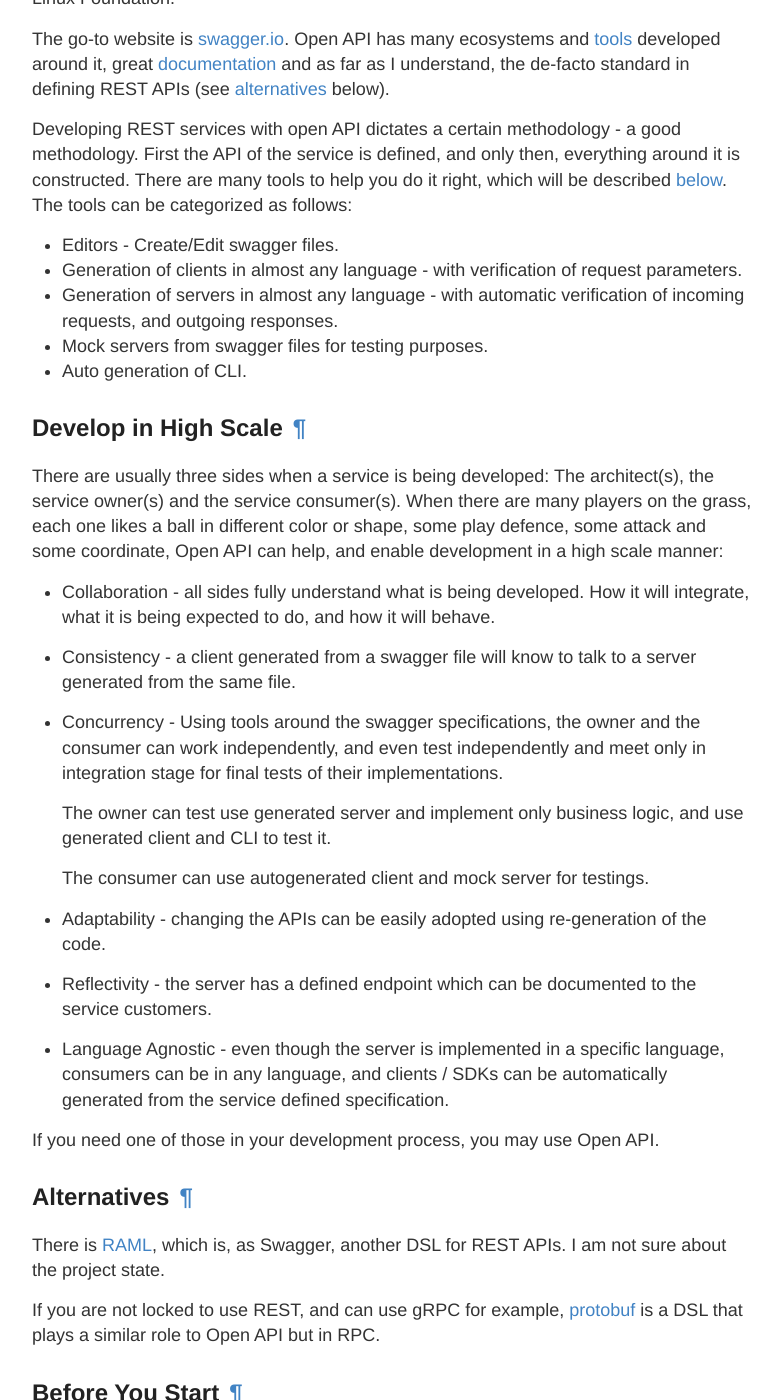
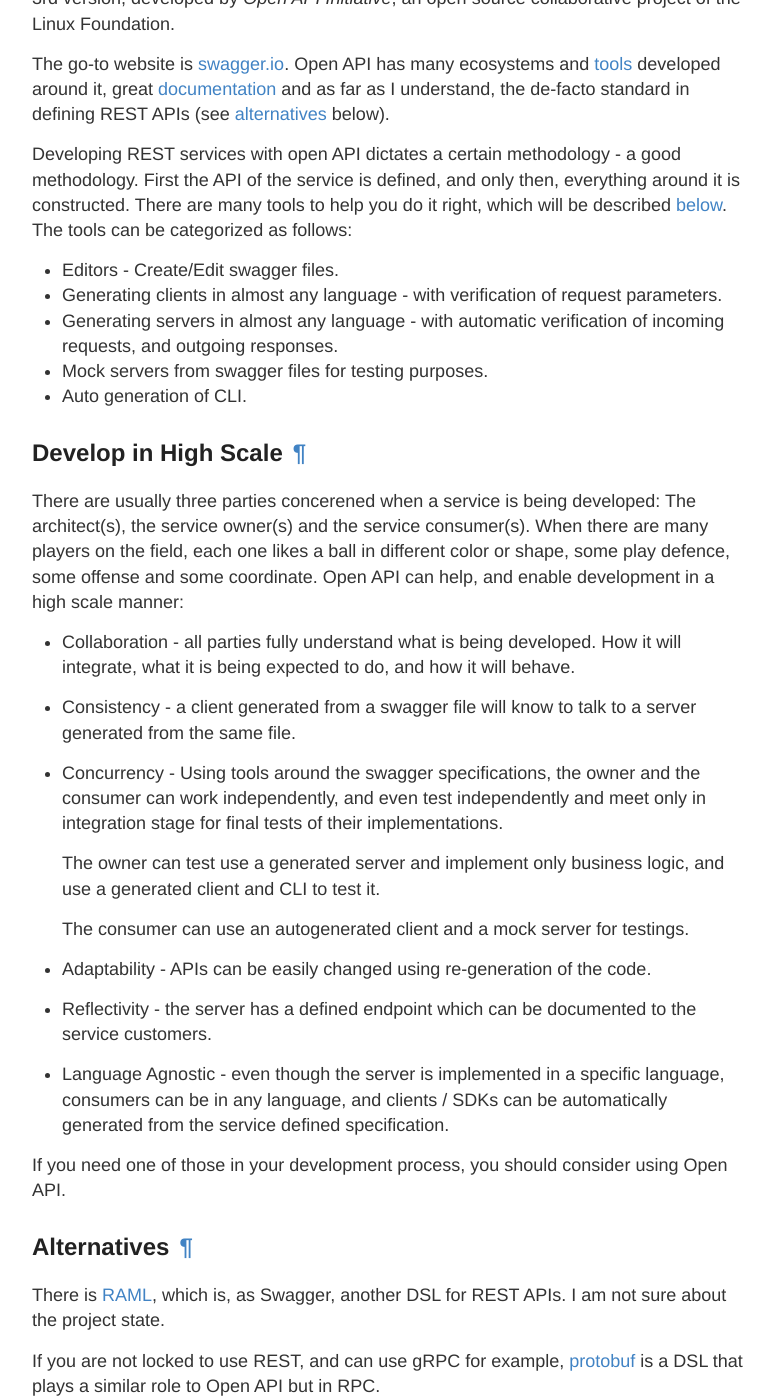
Before and after one commit to posener/posener.github.io, a Jekyll site: the page built from _posts/2018-06-08-openapi-intro.md, in a window 1280 px wide and 1400 px high, scrolled down 538 px. Shown: the whole window, without its empty margins (248-1029 px from the left). Built offline with Jekyll 4.4.1, drawn with Linux system fonts in a browser that asks for light colours; comment, search, counter and statistics services are not loaded; some of the changed text lies outside the part shown.

Commit message:
Update 2018-06-08-openapi-intro.md

```diff
--- a/_posts/2018-06-08-openapi-intro.md
+++ b/_posts/2018-06-08-openapi-intro.md
@@ -3,11 +3,11 @@ layout: post
 title: Open API with Go Part 1 - Introduction
 ---
 
-In Stratoscale, after the standard transition from a monolith to micro-services, we discovered that "API first"
-approach with swagger is a good comfort place you want to be.
+In Stratoscale, after the standard transition from a monolith to micro-services, we discovered that an "API first"
+approach with swagger was a good comfortable place you want to be.
 
-In this series of three blog posts, I will **talk about Open API**, then I'll **show a go code generation tool called
-go-swagger** and lastly I'll **describe our own flavor of go-swagger** and why we chose to have it.
+In this series of three blog posts, I will **discuss Open API**, then I'll **show a go code generation tool called
+go-swagger** and lastly I'll **describe our own flavor of go-swagger** and why we chose it.
 
 ## Open API ##
 
@@ -25,18 +25,18 @@ is defined, and only then, everything around it is constructed. There are many t
 be described [below](#tools). The tools can be categorized as follows:
 
 * Editors - Create/Edit swagger files.
-* Generation of clients in almost any language - with verification of request parameters.
-* Generation of servers in almost any language - with automatic verification of incoming requests, and outgoing responses.
+* Generating clients in almost any language - with verification of request parameters.
+* Generating servers in almost any language - with automatic verification of incoming requests, and outgoing responses.
 * Mock servers from swagger files for testing purposes.
 * Auto generation of CLI.
 
 ## Develop in High Scale
 
-There are usually three sides when a service is being developed: The architect(s), the service owner(s) and the service
-consumer(s). When there are many players on the grass, each one likes a ball in different color or shape, some play
-defence, some attack and some coordinate, Open API can help, and enable development in a high scale manner:
+There are usually three parties concerened when a service is being developed: The architect(s), the service owner(s) and the service
+consumer(s). When there are many players on the field, each one likes a ball in different color or shape, some play
+defence, some offense and some coordinate. Open API can help, and enable development in a high scale manner:
 
-* Collaboration - all sides fully understand what is being developed. How it will integrate, what it is being expected
+* Collaboration - all parties fully understand what is being developed. How it will integrate, what it is being expected
   to do, and how it will behave.
 
 * Consistency - a client generated from a swagger file will know to talk to a server generated from the same file.
@@ -44,18 +44,18 @@ defence, some attack and some coordinate, Open API can help, and enable developm
 * Concurrency - Using tools around the swagger specifications, the owner and the consumer can work independently,
   and even test independently and meet only in integration stage for final tests of their implementations.
 
-  The owner can test use generated server and implement only business logic, and use generated client and CLI to test it.
+  The owner can test use a generated server and implement only business logic, and use a generated client and CLI to test it.
 
-  The consumer can use autogenerated client and mock server for testings.
+  The consumer can use an autogenerated client and a mock server for testings.
 
-* Adaptability - changing the APIs can be easily adopted using re-generation of the code.
+* Adaptability - APIs can be easily changed using re-generation of the code.
 
 * Reflectivity - the server has a defined endpoint which can be documented to the service customers.
 
 * Language Agnostic - even though the server is implemented in a specific language, consumers can be in any language,
   and clients / SDKs can be automatically generated from the service defined specification.
 
-If you need one of those in your development process, you may use Open API.
+If you need one of those in your development process, you should consider using Open API.
 
 ## Alternatives
 
@@ -212,7 +212,7 @@ Here is a list of a few tools we use in Stratoscale, you may find some of them u
 [open-cli](https://github.com/sharbov/open-cli) is an automatic CLI for Open API servers. Most servers generated from a
 swagger file expose a `GET /swagger.json` endpoint, which returns the same swagger that describes the server.
 This tool takes advantage of this endpoint and provides a CLI for the server.
-If the server does not expose such endpoint but you have the swagger file locally, this tool can work with a it also.
+If the server does not expose such endpoint but you have the swagger file locally, this tool can also work with it.
 [Shay](https://github.com/sharbov), the creator of this tool, also works at Stratoscale.
 
 # Stay Tuned
```
Also changed, not shown: other parts of _posts/2018-06-08-openapi-intro.md (+14 -14 lines).
